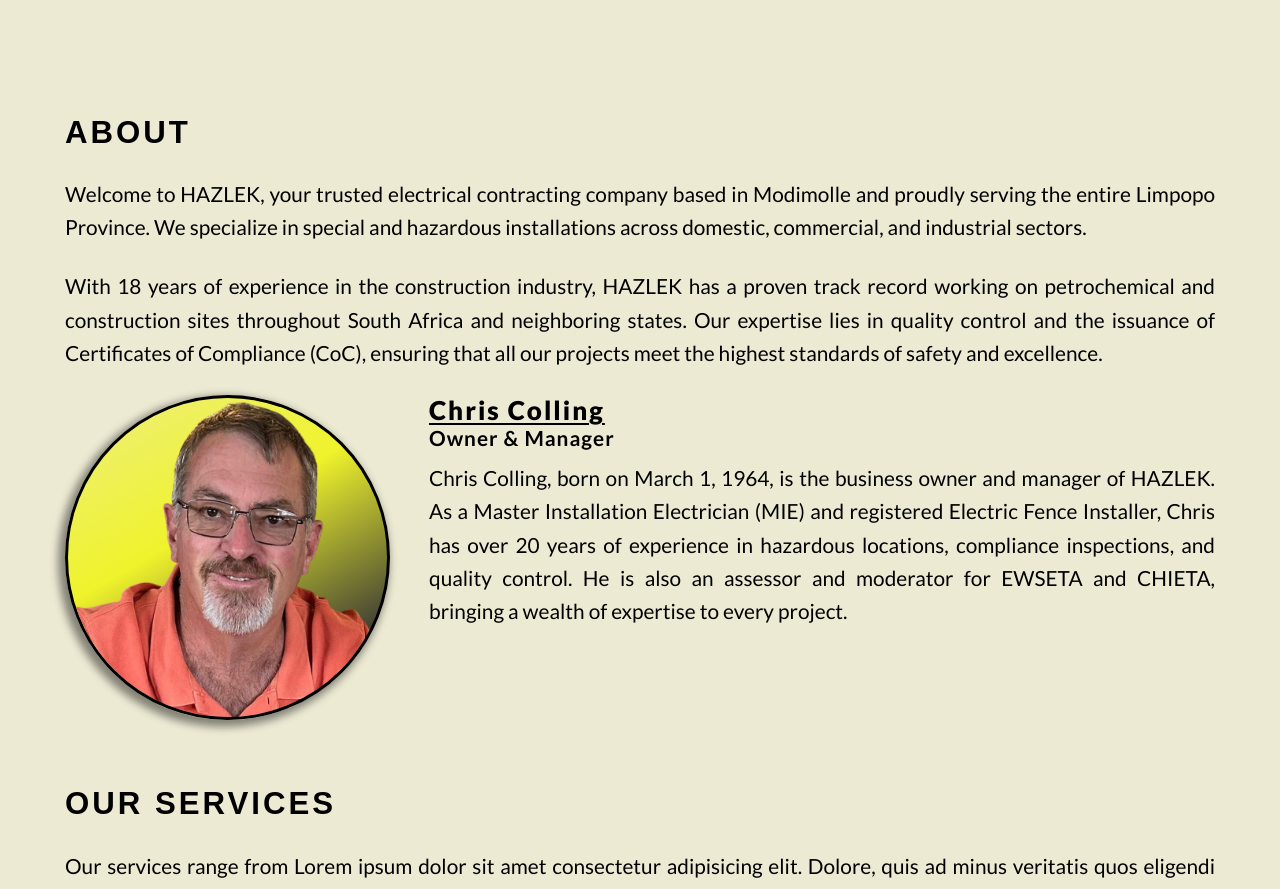
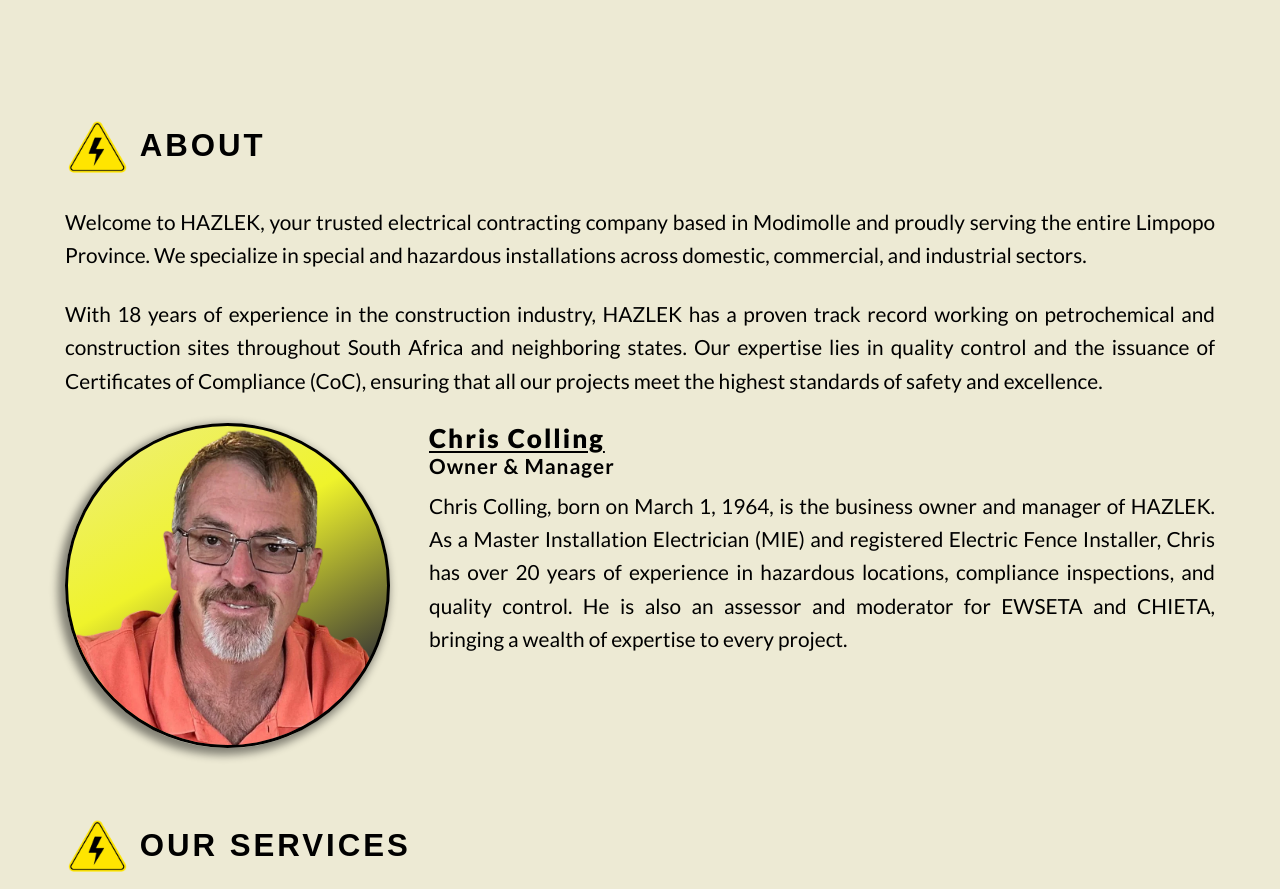
Before and after one commit to SVDwebtech/Hazlek057, a website: page index.html in a window 1280 px wide. Shown: the part 864-1753 px from the top of the page. Drawn offline with Linux system fonts and the light colour scheme; a web font is replaced by a local one.

Commit message:
add structure, content and styling to headingContainerH2 with icon

```diff
--- a/index.html
+++ b/index.html
@@ -123,7 +123,10 @@
         <main class="main">
             <section class="main__about about">
                 <div id="aboutLink" class="divLink divLink--aboutLink"></div>
-                <h2 class="about__headingH2 headingH2 headingH2--about">About</h2>
+                <div class="about__headingH2Container headingH2Container">
+                    <img class="headingH2Container__headingH2Img" src="/img/Images/WebsiteImages/ElectricDangerWarning.webp" alt="">
+                    <h2 class="headingH2Container__headingH2 headingH2 headingH2--about">About</h2>
+                </div>
                 <p class="about__paragraph paragraph paragraph--about">Welcome to HAZLEK, your
                     trusted electrical contracting company based in Modimolle and proudly
                     serving the entire Limpopo Province. We specialize in special and hazardous
@@ -152,7 +155,10 @@
             </section>
             <section class="main__services services">
                 <div id="serviceLink" class="divLink divLink--serviceLink"></div>
-                <h2 class="services__headingH2 headingH2 headingH2--services">Our Services</h2>
+                <div class="about__headingH2Container headingH2Container">
+                    <img class="headingH2Container__headingH2Img" src="/img/Images/WebsiteImages/ElectricDangerWarning.webp" alt="">
+                    <h2 class="headingH2Container__headingH2 headingH2 headingH2--services">Our services</h2>
+                </div>
                 <p class="services__paragraph paragraph paragraph--services"> Our services range from Lorem ipsum dolor sit amet consectetur adipisicing elit. Dolore, quis ad minus veritatis quos eligendi ipsum. Corporis nihil accusamus aperiam eligendi, eos assumenda accusantium. Maiores voluptate pariatur eum, nostrum laborum iste fuga quasi unde officiis. Voluptatibus, earum asperiores adipisci atque eveniet enim beatae molestias amet accusantium dignissimos tenetur dicta? Aperiam?</p>
                 <div class="services__sectionContentWrapper">
                     <ul class="services__servicesList">
@@ -221,7 +227,10 @@
             </section>
             <section class="main__process process">
                 <div id="processLink" class="divLink divLink--processLink"></div>
-                <h2 class="process__headingH2 headingH2 headingH2--process">How it works</h2>
+                <div class="about__headingH2Container headingH2Container">
+                    <img class="headingH2Container__headingH2Img" src="/img/Images/WebsiteImages/ElectricDangerWarning.webp" alt="">
+                    <h2 class="headingH2Container__headingH2 headingH2 headingH2--process">How it works</h2>
+                </div>
                 <p class="process__paragraph paragraph paragraph--process">Get started with
                     HAZLEK in three simple steps: Contact Us, Get a Quote, and Work Execution.
                 </p>
@@ -292,7 +301,10 @@
         <aside class="sidebar">
             <section class="sidebar__socialMedia socialMedia">
                 <div id="socialLink" class="divLink divLink--socialLink"></div>
-                <h2 class="socialMedia__headingH2 headingH2 headingH2--socialMedia">Social Media</h2>
+                <div class="about__headingH2Container headingH2Container">
+                    <img class="headingH2Container__headingH2Img" src="/img/Images/WebsiteImages/ElectricDangerWarning.webp" alt="">
+                    <h2 class="headingH2Container__headingH2 headingH2 headingH2--socialMedia">Social Media</h2>
+                </div>
                 <p class="socialMedia__paragraph paragraph paragraph--socialMedia">Connect with Hazlek on social media for the latest updates, tips, and solutions!</p>
                 <div class="socialMedia__sectionContentWrapper">
                     <article class="socialMedia__socialMediaArticle socialMedia__socialMediaArticle--facebook">
@@ -316,7 +328,10 @@
         </aside>
         <address class="address__contact contact">
             <div id="contactLink" class="divLink divLink--contactLink"></div>
-            <h2 class="contact__headingH2 headingH2 headingH2--contact">Contact Us</h2>
+            <div class="about__headingH2Container headingH2Container">
+                <img class="headingH2Container__headingH2Img" src="/img/Images/WebsiteImages/ElectricDangerWarning.webp" alt="">
+                <h2 class="headingH2Container__headingH2 headingH2 headingH2--contact">Contact Us</h2>
+            </div>
             <p class="contact__paragraph paragraph paragraph--contact">Reach out to Hazlek for swift
                 and effective solutions. Contact us today.</p>
             <div class="contact__sectionContentWrapper">
--- /dev/null
+++ b/sass/components/_headingH2Container.scss
@@ -0,0 +1,13 @@
+.headingH2Container {
+      @include displayFlexRow;
+      // align-items: flex-end;
+      gap: .75rem;
+      &__headingH2Img {
+            display: block;
+            width: 5rem;
+            height: auto;
+      }
+      &__headingH2 {
+            // margin-bottom: 1rem;
+      }
+}
--- a/sass/main.scss
+++ b/sass/main.scss
@@ -8,6 +8,7 @@
 
 @import "components/button";
 @import "components/divLink";
+@import "components/headingH2Container";
 @import "components/logo";
 @import "components/navigation";
 @import "components/socialmedia";
```
Also changed, not shown: sass/layout/_main.scss (+13 -0 lines), css/styles.css, img/Images/WebsiteImages/ElectricDangerWarning.webp (added).
